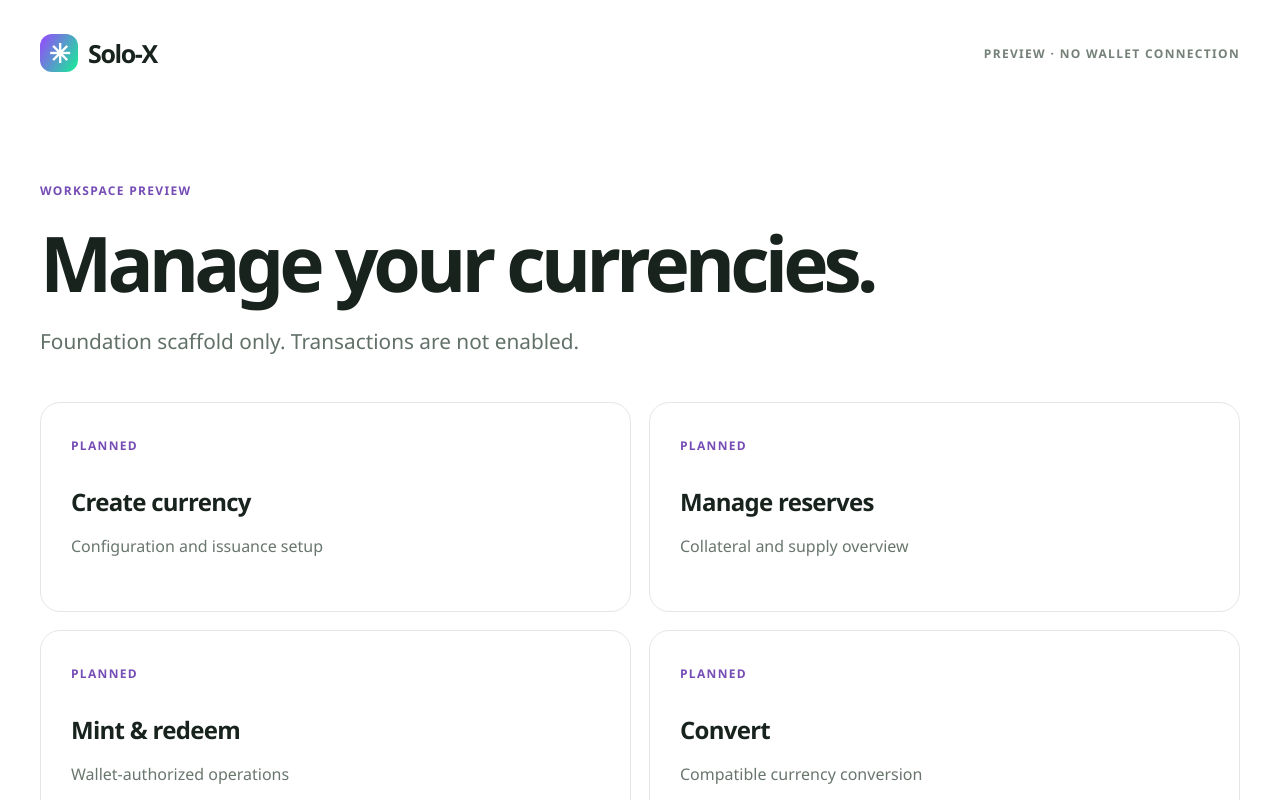
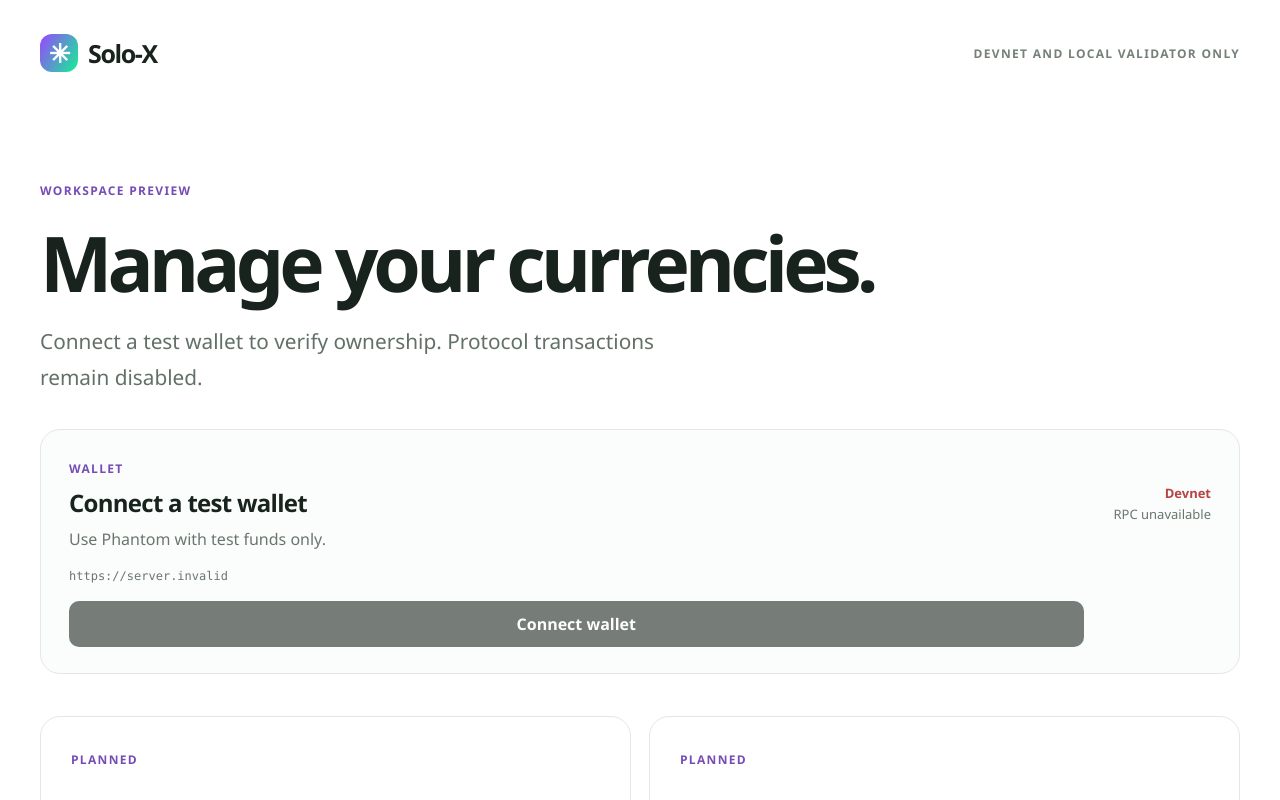
Before and after one commit to Team-YinYang/Solo-X, a Next.js app in the folder apps/web/: page /workspace in a window 1280 px wide. Shown: the top 800 px of the page. Built offline with nearby package versions, Linux system fonts and the light colour scheme; no server answers.

Commit message:
feat(web): add devnet wallet connection

```diff
--- a/apps/web/app/globals.css
+++ b/apps/web/app/globals.css
@@ -24,4 +24,18 @@ h1 { max-width: 900px; margin: 22px 0 20px; font-size: clamp(3.1rem, 7vw, 6.2rem
 .module h2 { margin: 30px 0 8px; font-size: 24px; letter-spacing: -.03em; }
 .module p { color: #69766d; line-height: 1.6; }
 .back { color: #7146b5; font-weight: 700; }
-@media (max-width: 650px) { .shell { width: calc(100% - 32px); } .header { padding: 24px 0; } .label { font-size: 10px; } .grid { grid-template-columns: 1fr; } .footer { flex-direction: column; } }
+.wallet-panel { border: 1px solid #e3e8e5; border-radius: 20px; margin: 34px 0 42px; padding: 26px 28px; background: #fbfdfc; display: grid; grid-template-columns: minmax(0, 1fr) auto; gap: 16px 30px; align-items: center; }
+.wallet-panel h2 { margin: 8px 0; font-size: 24px; letter-spacing: -.03em; }
+.wallet-panel p { margin: 0; color: #69766d; line-height: 1.5; }
+.network-status { display: flex; flex-direction: column; align-items: flex-end; gap: 3px; font-size: 13px; }
+.network-status span { color: #69766d; }
+.network-status.ready strong { color: #18875a; }
+.network-status.wrong-network strong, .network-status.unavailable strong { color: #b74343; }
+.wallet-rpc { grid-column: 1 / -1; font-family: ui-monospace, SFMono-Regular, Menlo, monospace; font-size: 12px; overflow-wrap: anywhere; }
+.wallet-actions { display: flex; gap: 10px; }
+.wallet-button { border: 0; border-radius: 10px; background: #17221b; color: #fff; cursor: pointer; font: inherit; font-weight: 700; padding: 12px 16px; }
+.wallet-button:hover:not(:disabled), .wallet-button:focus-visible { background: #663eab; }
+.wallet-button:disabled { cursor: not-allowed; opacity: .58; }
+.wallet-button.secondary { background: #e9eeeb; color: #26312a; }
+.wallet-message { grid-column: 1 / -1; border-left: 3px solid #9945ff; padding-left: 12px; font-size: 14px; }
+@media (max-width: 650px) { .shell { width: calc(100% - 32px); } .header { padding: 24px 0; } .label { font-size: 10px; } .grid { grid-template-columns: 1fr; } .footer { flex-direction: column; } .wallet-panel { grid-template-columns: 1fr; padding: 22px; } .network-status { align-items: flex-start; } .wallet-actions { flex-wrap: wrap; } }
--- a/apps/web/app/workspace/page.tsx
+++ b/apps/web/app/workspace/page.tsx
@@ -1,4 +1,5 @@
 import Link from "next/link";
+import { WalletPanel } from "../../components/wallet-panel";
 
 const modules = [
   { name: "Create currency", detail: "Configuration and issuance setup" },
@@ -14,12 +15,13 @@ export default function WorkspacePage() {
         <Link href="/" className="brand">
           <span className="symbol" aria-hidden="true">✳</span> Solo-X
         </Link>
-        <span className="label">Preview · No wallet connection</span>
+        <span className="label">Devnet and local validator only</span>
       </header>
       <section className="workspace">
         <span className="eyebrow">Workspace preview</span>
         <h1>Manage your currencies.</h1>
-        <p className="lede">Foundation scaffold only. Transactions are not enabled.</p>
+        <p className="lede">Connect a test wallet to verify ownership. Protocol transactions remain disabled.</p>
+        <WalletPanel />
         <div className="grid">
           {modules.map(({ name, detail }) => (
             <article className="module" key={name}>
--- /dev/null
+++ b/apps/web/components/wallet-panel.tsx
@@ -0,0 +1,159 @@
+"use client";
+
+import { useEffect, useState } from "react";
+
+type PublicKey = { toBase58: () => string };
+
+type SolanaWallet = {
+  publicKey?: PublicKey;
+  connect: () => Promise<{ publicKey: PublicKey }>;
+  disconnect: () => Promise<void>;
+  signMessage: (
+    message: Uint8Array,
+    display?: "utf8",
+  ) => Promise<{ signature: Uint8Array }>;
+};
+
+declare global {
+  interface Window {
+    solana?: SolanaWallet;
+  }
+}
+
+const DEVNET_GENESIS_HASH = "EtWTRABZaYq6iMfeYKouRu166VU2xqa1";
+const DEFAULT_DEVNET_RPC = "https://api.devnet.solana.com";
+const WALLET_PROOF = "Solo-X devnet wallet verification";
+
+type NetworkStatus = "checking" | "ready" | "wrong-network" | "unavailable";
+
+function networkSettings() {
+  const network = process.env.NEXT_PUBLIC_SOLANA_NETWORK ?? "devnet";
+  const rpcUrl = process.env.NEXT_PUBLIC_SOLANA_RPC_URL ?? DEFAULT_DEVNET_RPC;
+  return { network, rpcUrl };
+}
+
+async function checkNetwork(): Promise<NetworkStatus> {
+  const { network, rpcUrl } = networkSettings();
+  if (network !== "devnet" && network !== "localnet") return "wrong-network";
+
+  try {
+    const response = await fetch(rpcUrl, {
+      method: "POST",
+      headers: { "content-type": "application/json" },
+      body: JSON.stringify({ jsonrpc: "2.0", id: 1, method: "getGenesisHash" }),
+    });
+    const payload = (await response.json()) as { result?: string };
+
+    if (!response.ok || !payload.result) return "unavailable";
+    if (network === "devnet" && payload.result !== DEVNET_GENESIS_HASH) {
+      return "wrong-network";
+    }
+    return "ready";
+  } catch {
+    return "unavailable";
+  }
+}
+
+function shortAddress(address: string) {
+  return `${address.slice(0, 4)}...${address.slice(-4)}`;
+}
+
+export function WalletPanel() {
+  const [networkStatus, setNetworkStatus] = useState<NetworkStatus>("checking");
+  const [address, setAddress] = useState<string | null>(null);
+  const [message, setMessage] = useState<string | null>(null);
+  const [isWorking, setIsWorking] = useState(false);
+
+  useEffect(() => {
+    let cancelled = false;
+    void checkNetwork().then((status) => {
+      if (!cancelled) setNetworkStatus(status);
+    });
+    return () => {
+      cancelled = true;
+    };
+  }, []);
+
+  async function connect() {
+    setMessage(null);
+    if (networkStatus !== "ready") {
+      setMessage("Choose a reachable devnet or local validator RPC before connecting.");
+      return;
+    }
+
+    const wallet = window.solana;
+    if (!wallet) {
+      setMessage("No compatible browser wallet was found. Install or unlock Phantom, then try again.");
+      return;
+    }
+
+    setIsWorking(true);
+    try {
+      const result = await wallet.connect();
+      setAddress(result.publicKey.toBase58());
+    } catch {
+      setMessage("Wallet connection was cancelled or rejected. No account was connected.");
+    } finally {
+      setIsWorking(false);
+    }
+  }
+
+  async function disconnect() {
+    const wallet = window.solana;
+    setIsWorking(true);
+    try {
+      await wallet?.disconnect();
+    } finally {
+      setAddress(null);
+      setMessage(null);
+      setIsWorking(false);
+    }
+  }
+
+  async function verifyWallet() {
+    const wallet = window.solana;
+    if (!wallet) return;
+
+    setMessage(null);
+    setIsWorking(true);
+    try {
+      await wallet.signMessage(new TextEncoder().encode(WALLET_PROOF), "utf8");
+      setMessage("Signature accepted. This confirms your wallet only; no transaction was submitted.");
+    } catch {
+      setMessage("Signature was cancelled or rejected. No transaction was submitted.");
+    } finally {
+      setIsWorking(false);
+    }
+  }
+
+  const { network, rpcUrl } = networkSettings();
+  const networkLabel = network === "localnet" ? "Local validator" : "Devnet";
+  const isReady = networkStatus === "ready";
+
+  return (
+    <aside className="wallet-panel" aria-label="Wallet connection">
+      <div>
+        <span className="eyebrow">Wallet</span>
+        <h2>{address ? shortAddress(address) : "Connect a test wallet"}</h2>
+        <p>{address ? "Connected for this browser session." : "Use Phantom with test funds only."}</p>
+      </div>
+      <div className={`network-status ${networkStatus}`}>
+        <strong>{networkLabel}</strong>
+        <span>{networkStatus === "ready" ? "RPC verified" : networkStatus === "checking" ? "Checking RPC" : networkStatus === "wrong-network" ? "Wrong network" : "RPC unavailable"}</span>
+      </div>
+      <p className="wallet-rpc">{rpcUrl}</p>
+      {address ? (
+        <div className="wallet-actions">
+          <button className="wallet-button secondary" onClick={verifyWallet} disabled={isWorking} type="button">Verify signature</button>
+          <button className="wallet-button" onClick={disconnect} disabled={isWorking} type="button">Disconnect</button>
+        </div>
+      ) : (
+        <button className="wallet-button" onClick={connect} disabled={isWorking || !isReady} type="button">
+          {isWorking ? "Connecting..." : "Connect wallet"}
+        </button>
+      )}
+      {message && <p className="wallet-message" role="status">{message}</p>}
+      {networkStatus === "wrong-network" && <p className="wallet-message" role="alert">Solo-X accepts devnet or a local validator only. Mainnet is blocked.</p>}
+    </aside>
+  );
+}
```
Also changed, not shown: 3 other files (tests, documents, lock files or other folders).
